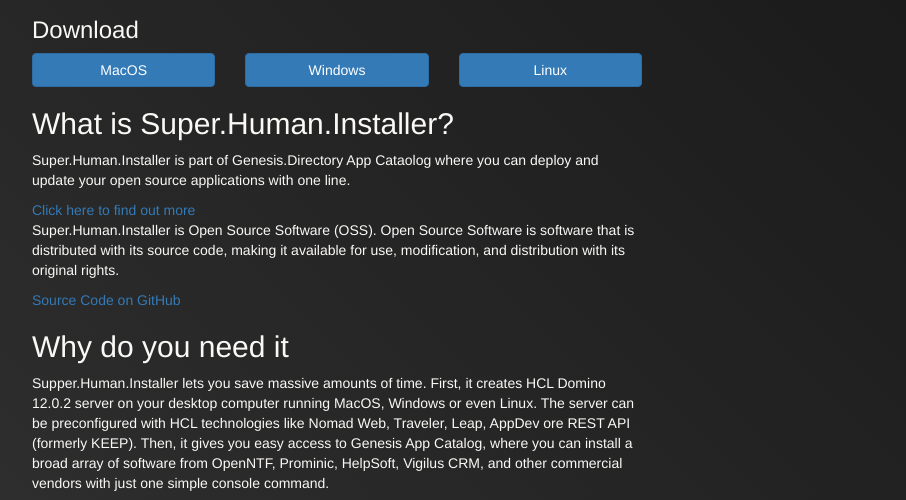
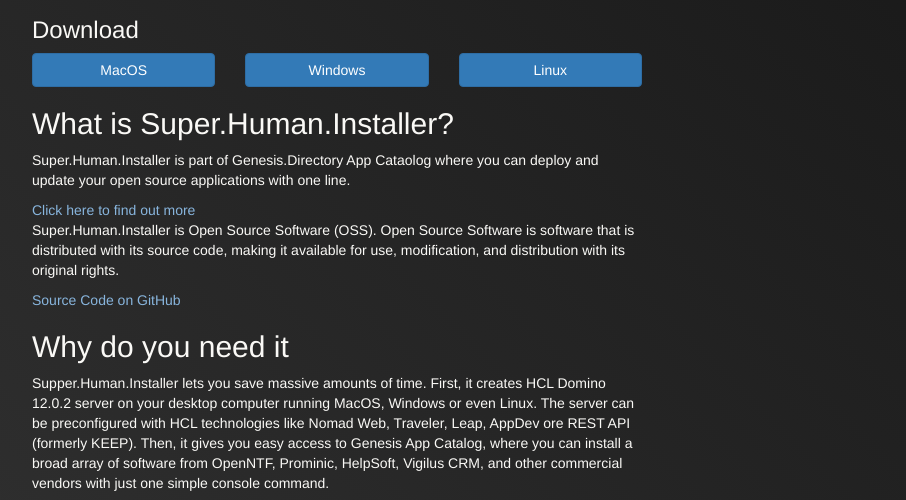
Before and after one commit to Moonshine-IDE/Super.Human.Installer-Website, a plain HTML site: page index.html in a window 1280 px wide. Shown: the part 285-785 px from the top of the page, without its empty margins (303-1209 px from the left). Drawn offline with nearby package versions, Linux system fonts and the light colour scheme.

Commit message:
Make links more visible

```diff
--- a/styles.css
+++ b/styles.css
@@ -3,6 +3,14 @@
     background: linear-gradient(45deg, rgba(50,50,50,1) 0%, rgba(22,22,22,1) 100%);
     background-attachment: fixed;
     color: #FAF9F6;
+}
+
+a {
+    color: #88b5dd;
+}
+
+a:hover {
+    color: #c3daee;
 }
 
 .border-white {
```
